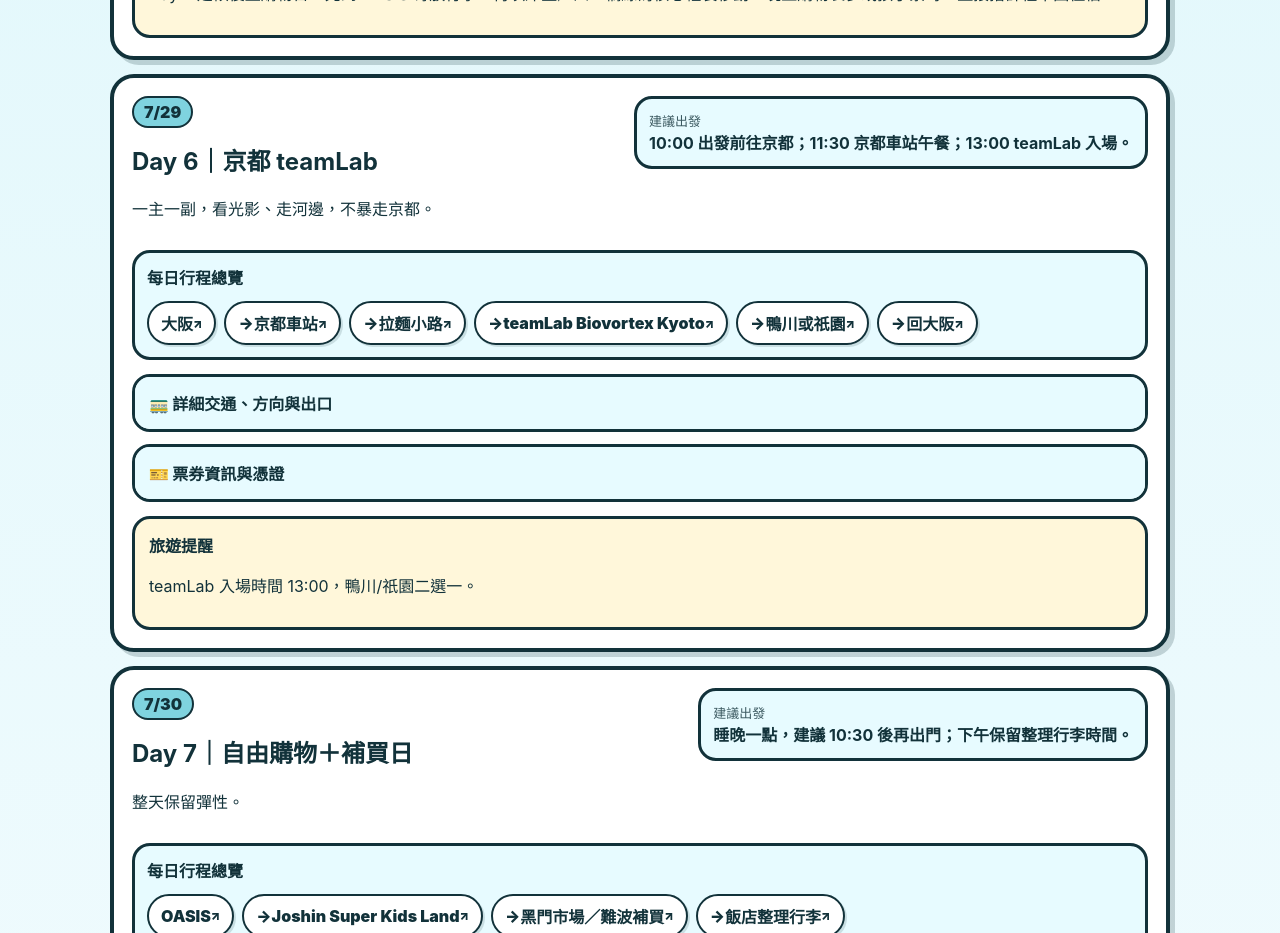
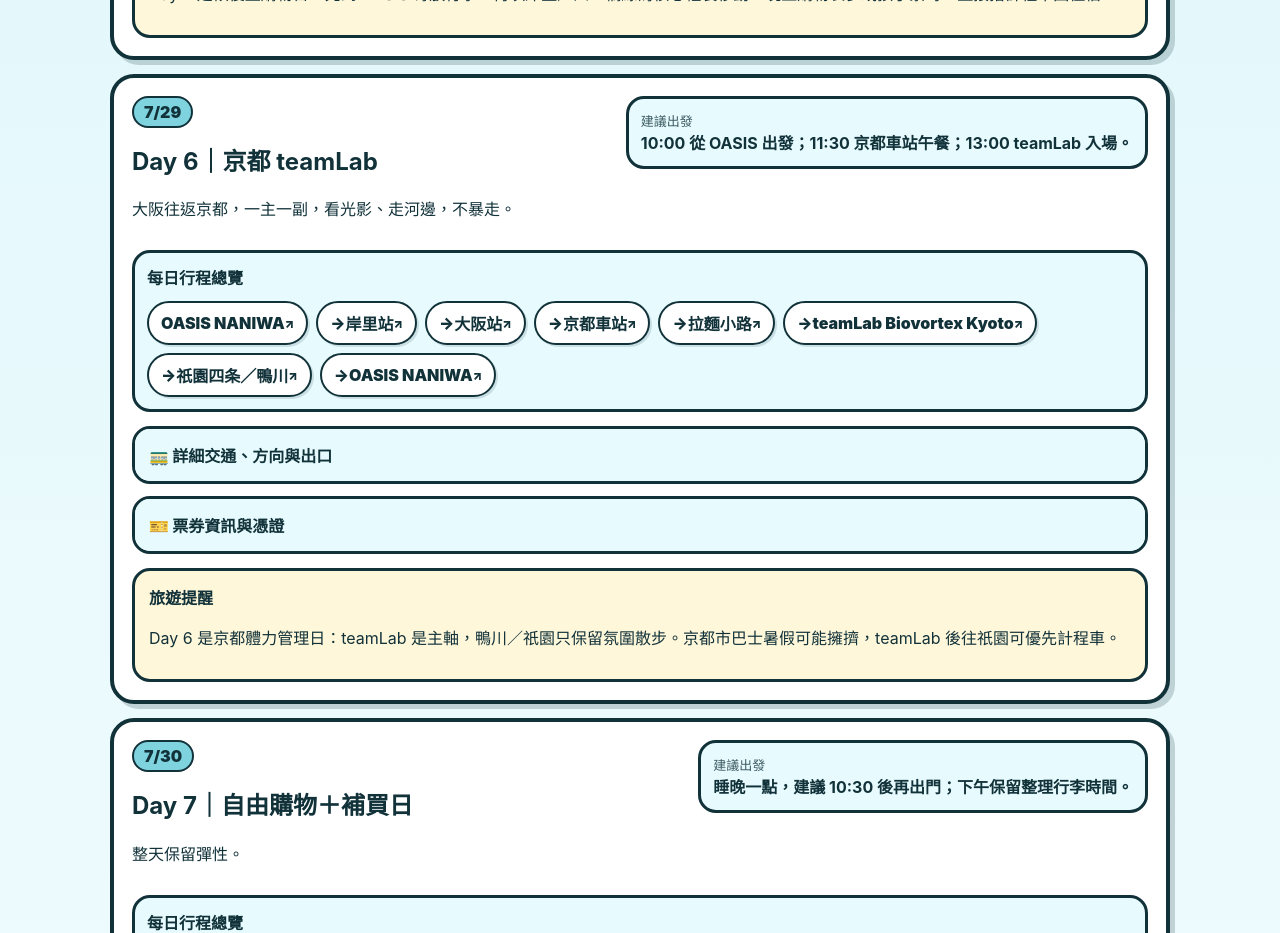
Before and after one commit to sacha693/my-storyjs-app, a React (Vite) app: page /my-storyjs-app/days in a window 1280 px wide. Shown: the part 3980-4913 px from the top of the page. Built offline with nearby package versions, Linux system fonts and the light colour scheme.

Commit message:
Update Day 6 with OASIS-based Kyoto route and taxi fallback

```diff
--- a/src/data/day6.ts
+++ b/src/data/day6.ts
@@ -4,15 +4,17 @@ export const day6Plan: DayPlan = {
   id: 'day-6',
   date: '7/29',
   title: 'Day 6｜京都 teamLab',
-  subtitle: '一主一副，看光影、走河邊，不暴走京都。',
-  suggestedDeparture: '10:00 出發前往京都；11:30 京都車站午餐；13:00 teamLab 入場。',
+  subtitle: '大阪往返京都，一主一副，看光影、走河邊，不暴走。',
+  suggestedDeparture: '10:00 從 OASIS 出發；11:30 京都車站午餐；13:00 teamLab 入場。',
   route: [
-    { label: '大阪', query: '大阪駅' },
+    { label: 'OASIS NANIWA', query: '1 Chome-3-18 Shioji Nishinari Ward Osaka' },
+    { label: '岸里站', query: '岸里駅' },
+    { label: '大阪站', query: '大阪駅' },
     { label: '京都車站', query: 'Kyoto Station' },
     { label: '拉麵小路', query: 'Kyoto Ramen Street' },
     { label: 'teamLab Biovortex Kyoto', query: 'teamLab Biovortex Kyoto' },
-    { label: '鴨川或祇園', query: 'Kamo River Kyoto' },
-    { label: '回大阪', query: '大阪駅' }
+    { label: '祇園四条／鴨川', query: '祇園四条駅 Kamo River Kyoto' },
+    { label: 'OASIS NANIWA', query: '1 Chome-3-18 Shioji Nishinari Ward Osaka' }
   ],
   tickets: [
     { title: 'Klook 訂單', detail: 'TXM612450。' },
@@ -20,51 +22,52 @@ export const day6Plan: DayPlan = {
     { title: '票種', detail: '成人1、兒童1、傷殘人士優惠2；不可取消、退款或更改訂單。' }
   ],
   quickLinks: [
+    { label: '🚇 岸里站', query: '岸里駅' },
     { label: '🚉 京都車站', query: 'Kyoto Station' },
     { label: '🍜 京都拉麵小路', query: 'Kyoto Ramen Street' },
     { label: '✨ teamLab', query: 'teamLab Biovortex Kyoto' },
-    { label: '🌿 鴨川', query: 'Kamo River Kyoto' },
-    { label: '🏨 回OASIS', query: 'OASIS NANIWA Osaka' }
+    { label: '🌿 鴨川／祇園', query: '祇園四条駅 Kamo River Kyoto' },
+    { label: '🏨 回OASIS', query: '1 Chome-3-18 Shioji Nishinari Ward Osaka' }
   ],
   outbound: [
     {
-      text: '大阪站 → 京都站',
-      lineName: 'JR 京都線',
-      lineColor: '#0072bc',
-      direction: '從大阪站搭 JR 京都線新快速／快速，往京都方向，到京都站下車。',
-      from: { label: '大阪站', query: '大阪駅' },
+      text: 'OASIS NANIWA → 岸里站 → 西梅田／大阪站 → 京都站',
+      lineName: 'Osaka Metro 四つ橋線＋JR 京都線',
+      lineColor: '#0078ba',
+      direction: '從岸里站搭四つ橋線往西梅田方向，步行銜接大阪站，再搭 JR 京都線新快速／快速往京都。',
+      from: { label: '岸里站', query: '岸里駅' },
       to: { label: '京都站', query: 'Kyoto Station' },
-      exit: '京都站中央口適合車站午餐；前往 teamLab 建議往八條東口／東南側方向移動。'
+      exit: '大阪站轉乘時依 Google Maps 與站內指標前往 JR 京都線月台；京都站中央口適合午餐，前往 teamLab 再往八條東口／東南側方向。'
     },
     {
       text: '京都站 → teamLab Biovortex Kyoto',
-      lineName: '步行或短程計程車',
+      lineName: '京都市巴士／計程車',
       lineColor: '#6b7280',
-      direction: '從京都站八條東口出站，往東南側方向前往；若天氣熱、帶小孩或時間接近 13:00，建議改搭短程計程車。',
+      direction: '午餐後依 Google Maps 前往 teamLab。若巴士人多、天氣熱或接近 13:00，直接改短程計程車。',
       from: { label: '京都站', query: 'Kyoto Station' },
       to: { label: 'teamLab Biovortex Kyoto', query: 'teamLab Biovortex Kyoto' },
-      exit: '京都站八條東口；建議預留 20～30 分鐘緩衝。'
+      exit: '請預留 20～30 分鐘緩衝；13:00 入場不要壓線。'
     },
     {
-      text: 'teamLab Biovortex Kyoto → 祇園四条站／鴨川',
-      lineName: '計程車／公車／京阪線銜接',
+      text: 'teamLab Biovortex Kyoto → 祇園四条／鴨川',
+      lineName: '計程車優先／巴士備案',
       lineColor: '#009688',
-      direction: 'teamLab 結束後前往祇園四条或鴨川，親子行程建議優先用計程車；若搭大眾交通，依現場最近站點銜接京阪線往祇園四条方向。',
+      direction: 'teamLab 結束後若孩子累或天氣熱，優先短程計程車前往祇園四条或鴨川；體力足夠時依 Google Maps 搭巴士。',
       from: { label: 'teamLab Biovortex Kyoto', query: 'teamLab Biovortex Kyoto' },
-      to: { label: '祇園四条站／鴨川', query: '祇園四条駅 Kamo River Kyoto' },
-      exit: '祇園四条站 6、7 號出口可往鴨川與祇園方向。'
+      to: { label: '祇園四条／鴨川', query: '祇園四条駅 Kamo River Kyoto' },
+      exit: '祇園四条站 6、7 號出口可往鴨川與祇園方向；下午不要再追加太多景點。'
     }
   ],
   inbound: [
     {
-      text: '祇園四条／京都站 → 大阪站／難波',
-      lineName: '京阪＋Osaka Metro／阪急／JR 京都線',
+      text: '祇園四条 → 淀屋橋／北浜 → 四つ橋線 → 岸里站 → OASIS NANIWA',
+      lineName: '京阪電車＋Osaka Metro',
       lineColor: '#0072bc',
-      direction: '若從祇園四条出發，可搭京阪往大阪方向，再依住宿位置轉 Metro 回難波；若先回京都站，則搭 JR 京都線往大阪方向。',
-      from: { label: '祇園四条／京都站', query: '祇園四条駅 Kyoto Station' },
-      to: { label: '大阪站／難波', query: '大阪駅 なんば駅' },
-      exit: '人多或孩子累時，建議從祇園四条直接搭計程車回京都站，再搭 JR 回大阪，流程最單純。'
+      direction: '從祇園四条搭京阪往大阪方向，依 Google Maps 於淀屋橋／北浜銜接 Osaka Metro，再轉回四つ橋線到岸里站。',
+      from: { label: '祇園四条站', query: '祇園四条駅' },
+      to: { label: '岸里站', query: '岸里駅' },
+      exit: '晚上孩子累時，不必折返回京都站；若人潮或體力狀況不佳，可改計程車回京都站再搭 JR，或直接依 Google Maps 選最少轉乘路線。'
     }
   ],
-  note: 'teamLab 入場時間 13:00，鴨川/祇園二選一。'
+  note: 'Day 6 是京都體力管理日：teamLab 是主軸，鴨川／祇園只保留氛圍散步。京都市巴士暑假可能擁擠，teamLab 後往祇園可優先計程車。'
 }
```
